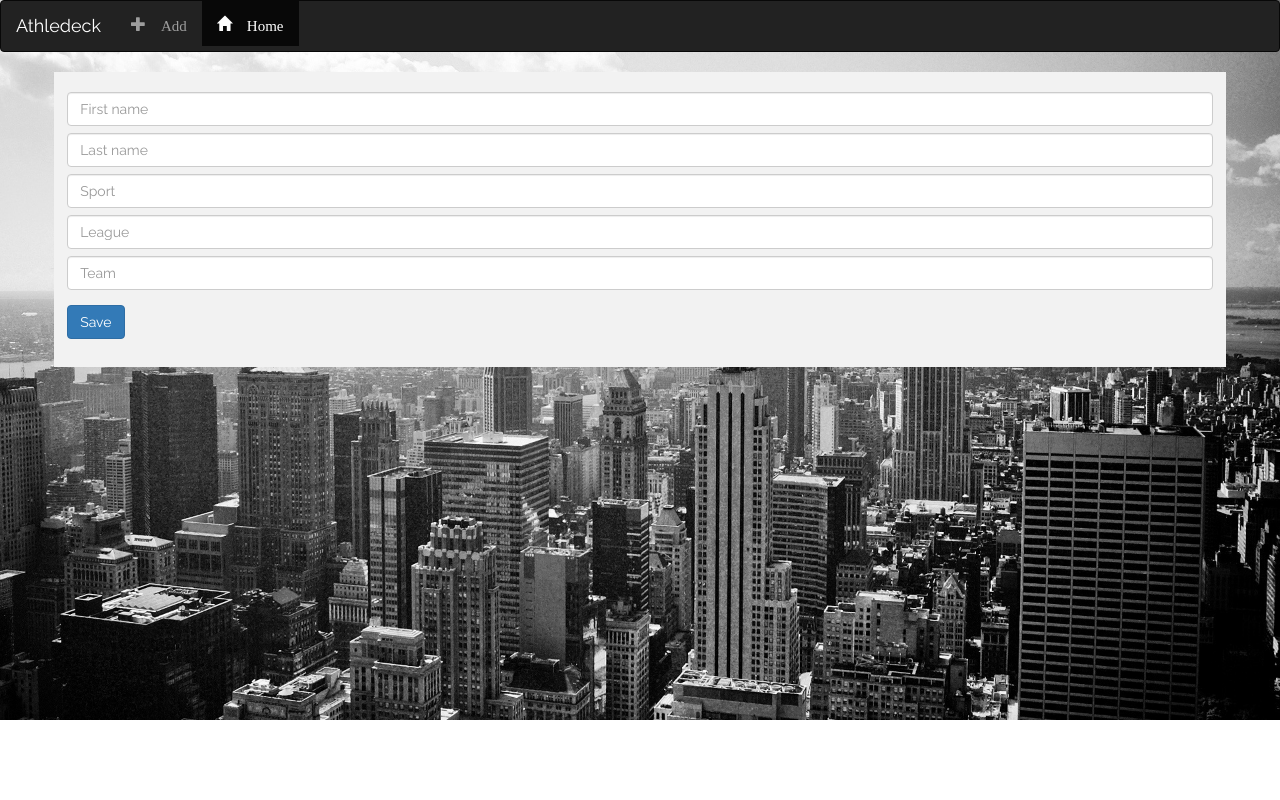
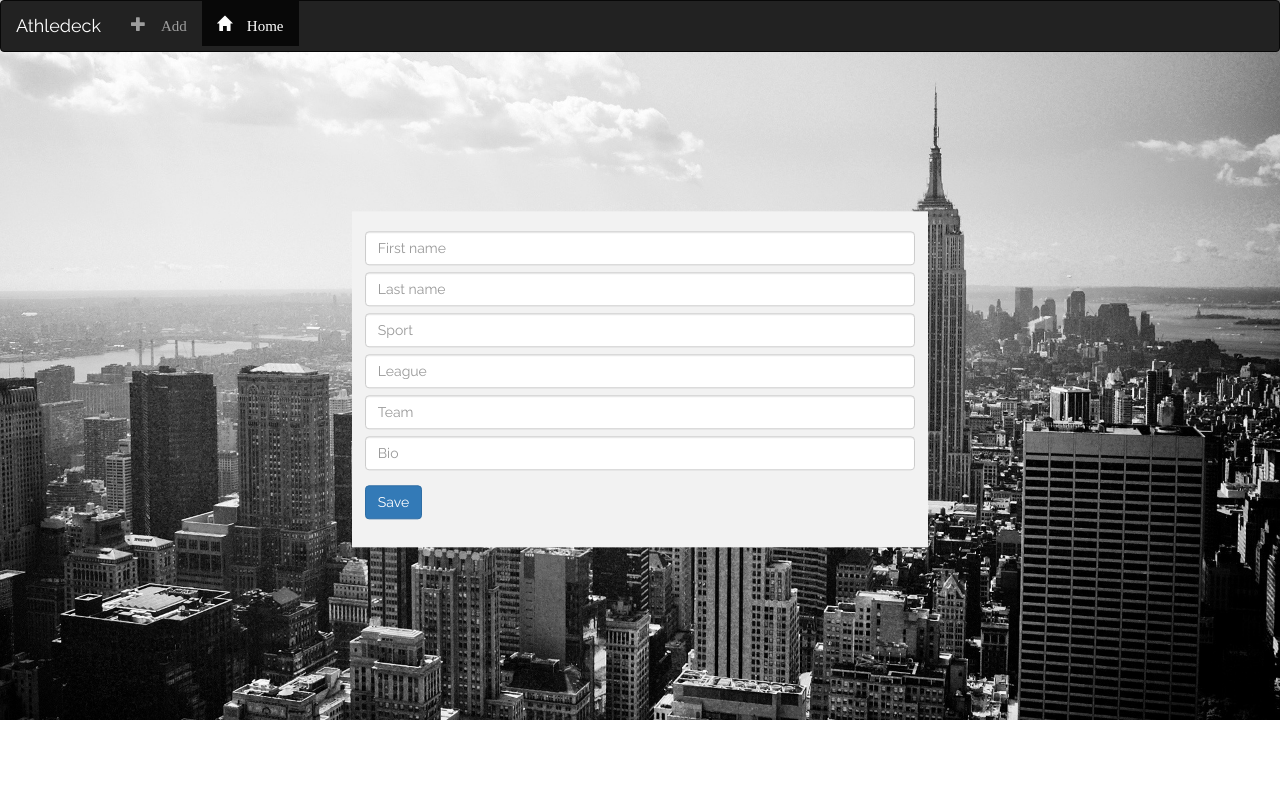
Before and after one commit to jdibiccari/athledeck, a Django app: page /athlete/new/ in a window 1280 px wide. Run offline with Django 3.2, Linux system fonts and the light colour scheme; some libraries are stand-ins or nearby versions.

Commit message:
change model, form, show to add bio

```diff
--- a/athledeck/forms.py
+++ b/athledeck/forms.py
@@ -11,4 +11,4 @@ class AthleteForm(forms.ModelForm):
 
     class Meta:
         model = Athlete
-        fields = ('first_name', 'last_name', 'sport', 'league', 'team')
+        fields = ('first_name', 'last_name', 'sport', 'league', 'team', 'bio')
--- a/athledeck/models.py
+++ b/athledeck/models.py
@@ -3,6 +3,7 @@ from django.db import models
 class Athlete(models.Model):
   first_name = models.CharField(max_length = 140)
   last_name = models.CharField(max_length = 140)
+  bio = models.TextField(max_length = 400, default= "")
   sport = models.CharField(max_length = 140)
   league = models.CharField(max_length = 140)
   team = models.CharField(max_length = 140)
--- a/athledeck/templates/athletes/edit.html
+++ b/athledeck/templates/athletes/edit.html
@@ -1,7 +1,7 @@
 {% extends 'athletes/base.html' %}
 
 {% block content %}
-<div class="wrapper">
+<div class="form-wrapper vertical-align">
   <form method="POST" class="form" role="form">{% csrf_token %}
     <div class="form-group">
     {{form}}
--- a/athledeck/templates/athletes/index.html
+++ b/athledeck/templates/athletes/index.html
@@ -3,6 +3,7 @@
 {% block content %}
 <div class="wrapper vertical-align">
 
+{%if athletes %}
   {% for athlete in athletes %}
     <div class="athlete-container">
       <div class="athlete-header"><a href="{% url 'athledeck.views.show' pk=athlete.pk %}">{{athlete}}</a></div>
@@ -15,5 +16,9 @@
       </div>
     </div>
   {% endfor %}
+{% else %}
+  <strong>Sorry!</strong> There are no athletes to display.
+{% endif %}
 </div>
+
 {% endblock %}
--- a/static/css/athledeck.css
+++ b/static/css/athledeck.css
@@ -27,9 +27,17 @@ form label {
   visibility: hidden;
   height: 2px;
 }
+
+.form-wrapper {
+  margin: 0 auto;
+  background: #f2f2f2;
+  padding: 1%;
+  width: 45%;
+}
+
 .wrapper {
   margin: 0 auto;
-  background: #f2f2f2;
+  background: white;
   padding: 1%;
   width: 91.5%;
 }
@@ -44,6 +52,7 @@ form label {
 
 .athlete-container {
   margin-bottom: 2%;
+  border-bottom: solid 1px grey;
 }
 
 .detail-menu {
```
Also changed, not shown: athledeck/templates/athletes/show.html (+2 -7 lines), athledeck/migrations/0002_athlete_bio.py (added).
